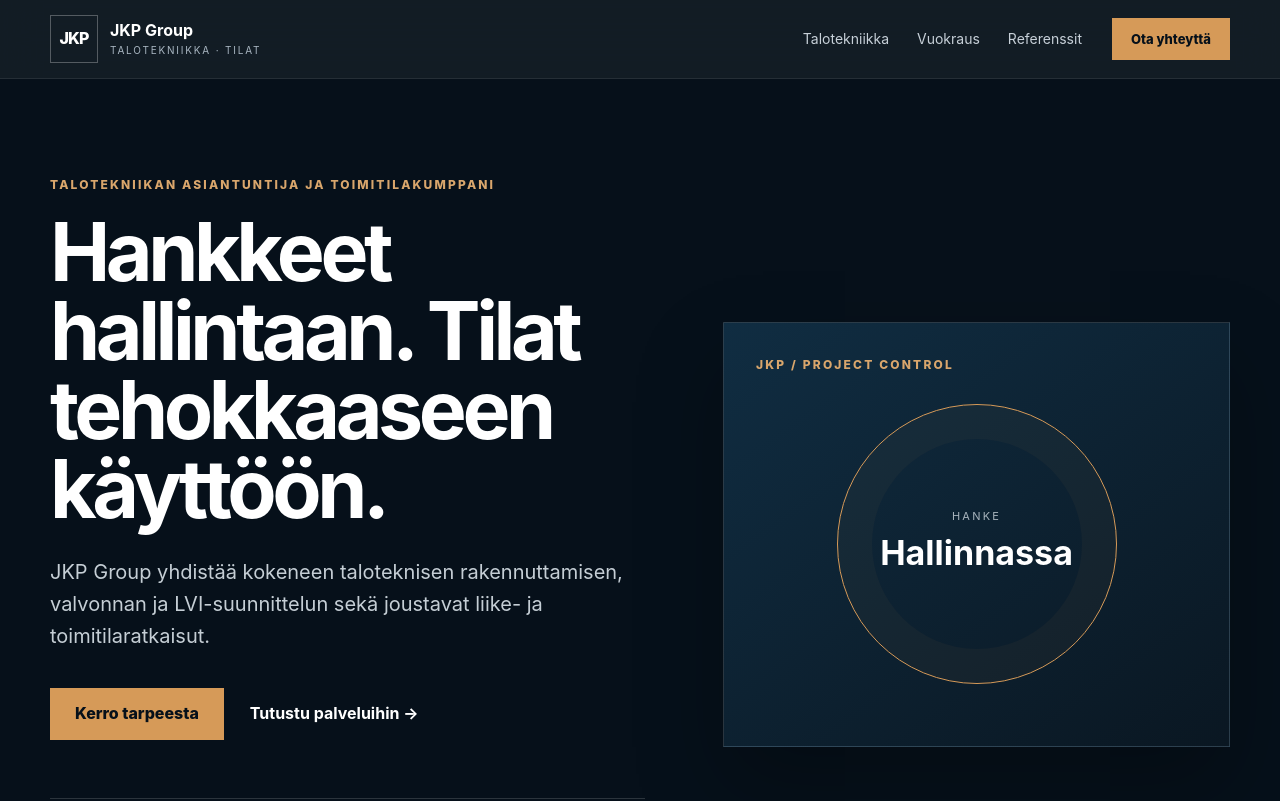
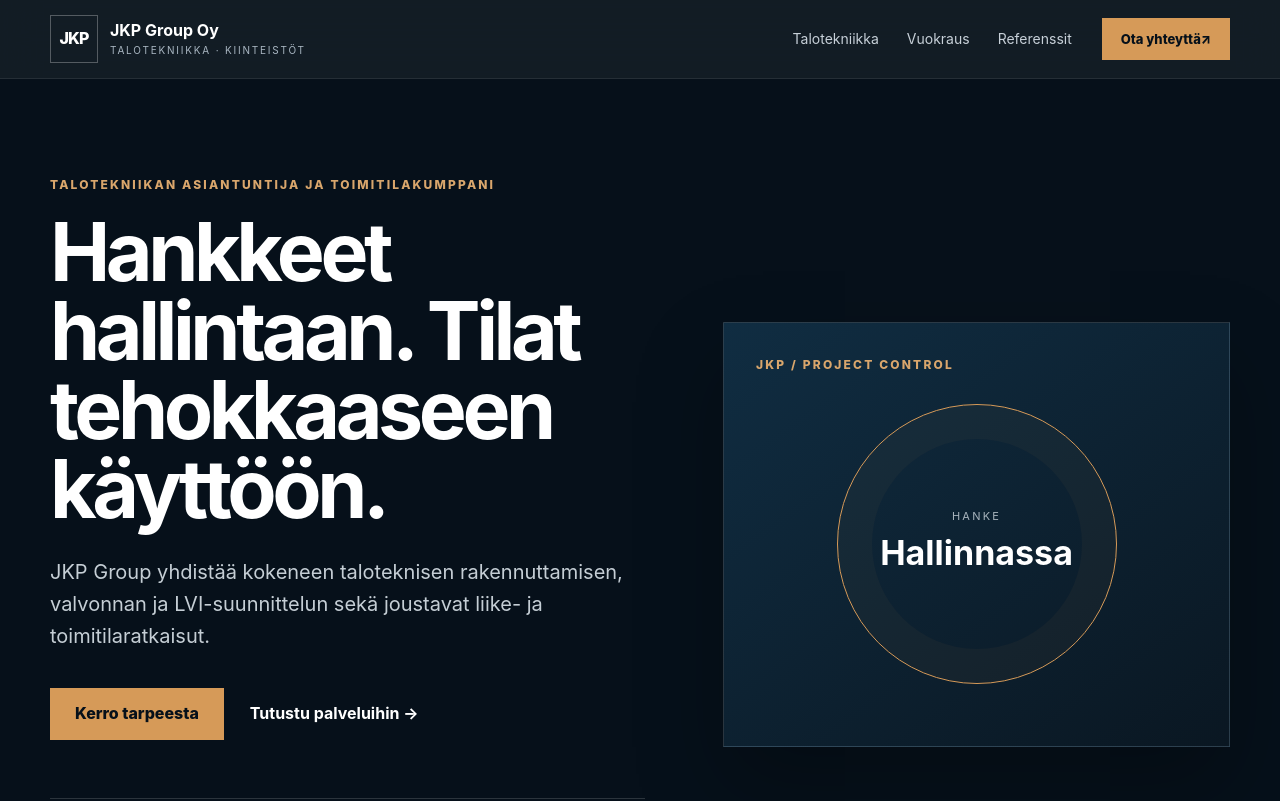
Before and after one commit to Jambovisuaalit/jkp-group-website, a Next.js app: page / in a window 1280 px wide. Shown: the top 801 px of the page. Built offline with nearby package versions, Linux system fonts and the light colour scheme; no server answers.

Commit message:
feat: unify Nordic Institutional header

```diff
--- a/components/Header.tsx
+++ b/components/Header.tsx
@@ -5,15 +5,22 @@
     <header className="site-header">
       <div className="shell nav-shell">
         <Link className="brand" href="/" aria-label="JKP Group Oy etusivu">
-          <span className="brand-mark">JKP</span>
-          <span className="brand-copy"><strong>JKP Group</strong><small>Talotekniikka · Tilat</small></span>
+          <span className="brand-mark" aria-hidden="true">JKP</span>
+          <span className="brand-copy">
+            <strong>JKP Group Oy</strong>
+            <small>Talotekniikka · Kiinteistöt</small>
+          </span>
         </Link>
+
         <nav className="desktop-nav" aria-label="Päänavigaatio">
           <Link href="/talotekniikka">Talotekniikka</Link>
           <Link href="/vuokraus">Vuokraus</Link>
           <Link href="/referenssit">Referenssit</Link>
         </nav>
-        <a className="button button-small" href={`mailto:${email}`}>Ota yhteyttä</a>
+
+        <a className="button button-small header-contact" href={`mailto:${email}`}>
+          Ota yhteyttä <span aria-hidden="true">↗</span>
+        </a>
       </div>
     </header>
   );
```
